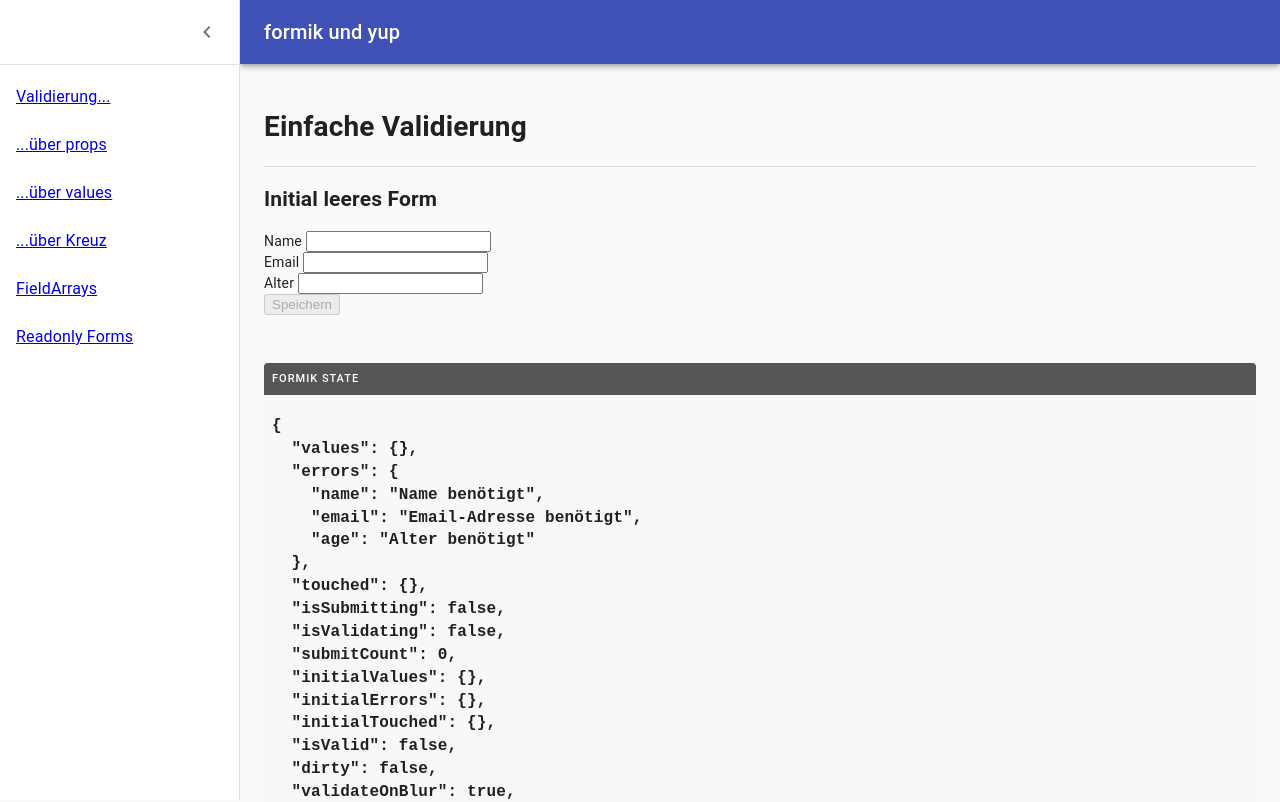
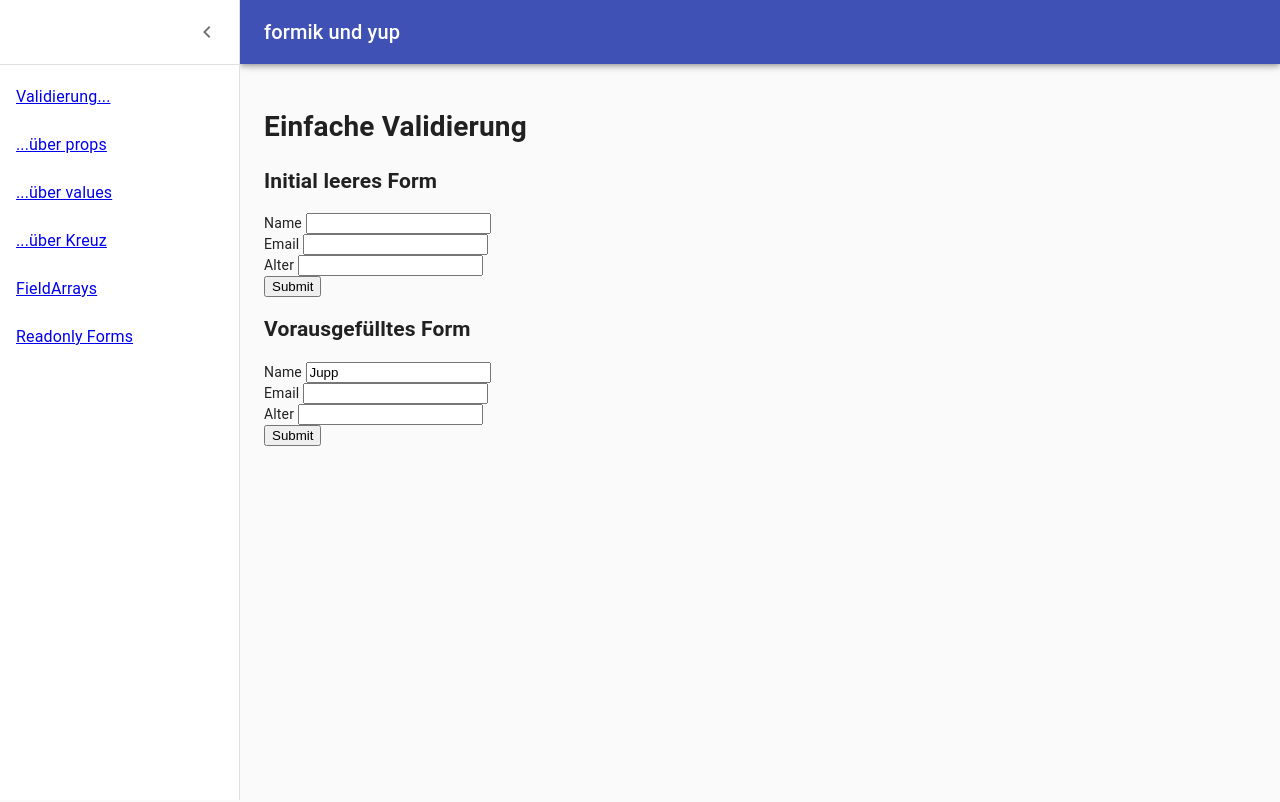
Before and after one commit to mhienle/techday-talk-formik-yup, a React (Create React App) app in the folder demo/: page /#/1 in a window 1280 px wide. Shown: the top 802 px of the page. Built offline with nearby package versions, Linux system fonts and the light colour scheme.

Commit message:
Rebuild page 1 with react-hook-form

```diff
--- a/demo/src/Page1.tsx
+++ b/demo/src/Page1.tsx
@@ -1,9 +1,6 @@
 import React from "react";
-import { Field, Form, FormikProps, Formik } from "formik";
-import ErrorMessage from "./ErrorMessage";
-import { Debug } from "./Debug";
 import * as yup from "yup";
-import { Divider } from "@material-ui/core";
+import { useForm } from "react-hook-form";
 
 interface Form1Values {
   name?: string;
@@ -12,14 +9,9 @@ interface Form1Values {
 }
 
 const Form1: React.FC<Form1Values> = props => {
-  return (
-    <Formik
-      initialValues={{
-        name: props.name,
-        email: props.email,
-        age: props.age
-      }}
-      validationSchema={yup.object().shape({
+  const onSubmit = (data: Form1Values) => console.log(data);
+  const { handleSubmit, register, errors } = useForm<Form1Values>({
+    validationSchema: yup.object().shape({
       name: yup.string().required("Name benötigt"),
       email: yup
         .string()
@@ -30,43 +22,38 @@ const Form1: React.FC<Form1Values> = props => {
         .typeError("Zahl erwartet")
         .moreThan(0, "Alter muss größer als 0 sein")
         .required("Alter benötigt")
-      })}
-      validateOnMount={true}
-      onSubmit={(values, actions) => {
-        setTimeout(() => {
-          alert(JSON.stringify(values, null, 2));
-          actions.setSubmitting(false);
-        }, 2000);
-      }}
-    >
-      {(props: FormikProps<Form1Values>) => (
-        <Form>
+    })
+  });
+  return (
+    <form onSubmit={handleSubmit(onSubmit)}>
       <div>
         <label htmlFor="name">Name </label>
-            <Field name="name" type="text" disabled={props.isSubmitting} />
-            <ErrorMessage name="name" />
+        <input name="name" ref={register} defaultValue={props.name} />
+        {errors.name && errors.name.message}
+      </div>
+      <div>
+        <label htmlFor="email">Email </label>
+        <input
+          name="email"
+          type="email"
+          ref={register}
+          defaultValue={props.email}
+        />
+        {errors.email && errors.email.message}
+      </div>
+      <div>
+        <label htmlFor="age">Alter </label>
+        <input
+          name="age"
+          type="number"
+          ref={register}
+          defaultValue={props.age}
+        />
+        {errors.age && errors.age.message}
       </div>
 
-          <div>
-            <label htmlFor="email">Email </label>
-            <Field name="email" type="email" disabled={props.isSubmitting} />
-            <ErrorMessage name="email" />
-          </div>
-
-          <div>
-            <label htmlFor="age">Alter </label>
-            <Field name="age" type="number" disabled={props.isSubmitting} />
-            <ErrorMessage name="age" />
-          </div>
-
-          <button type="submit" disabled={props.isSubmitting || !props.isValid}>
-            Speichern
-          </button>
-
-          <Debug />
-        </Form>
-      )}
-    </Formik>
+      <input type="submit" />
+    </form>
   );
 };
 
@@ -77,11 +64,9 @@ const Page1 = () => {
   return (
     <div>
       <h1>Einfache Validierung</h1>
-      <Divider />
 
       <h2>Initial leeres Form</h2>
       <Form1 />
-      <Divider />
 
       <h2>Vorausgefülltes Form</h2>
       <Form1 {...initialData} />
```
Lines whose indentation alone changed are shown as unchanged.
